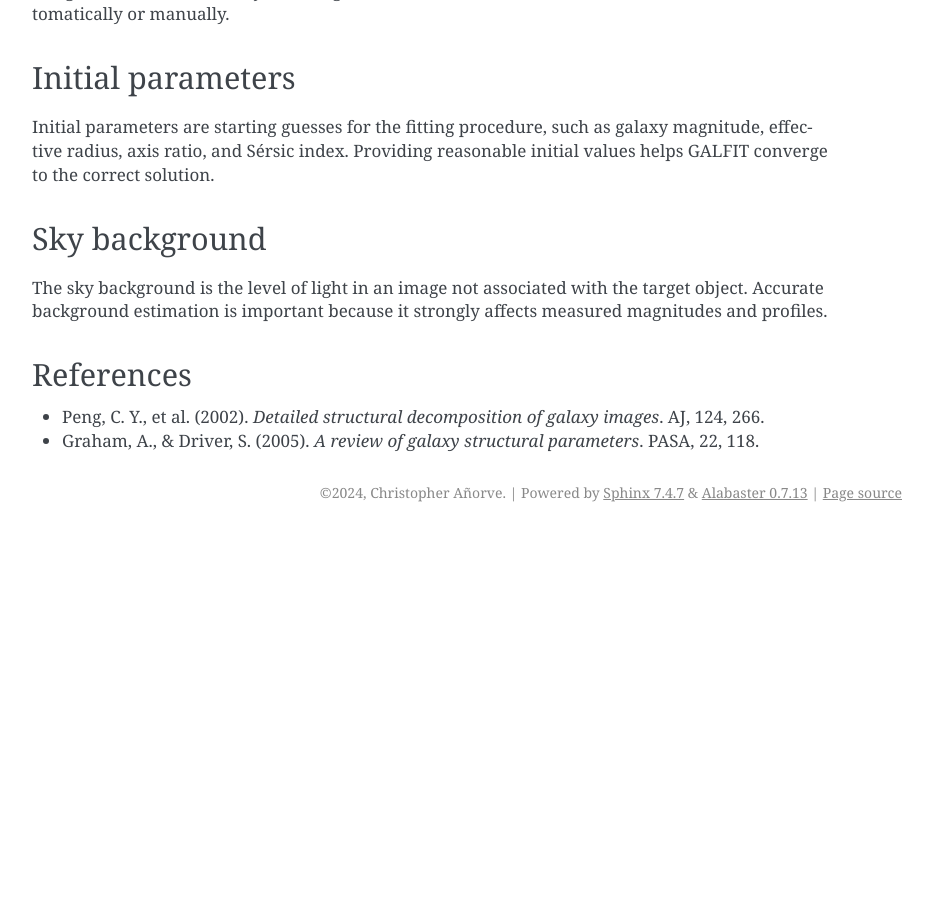
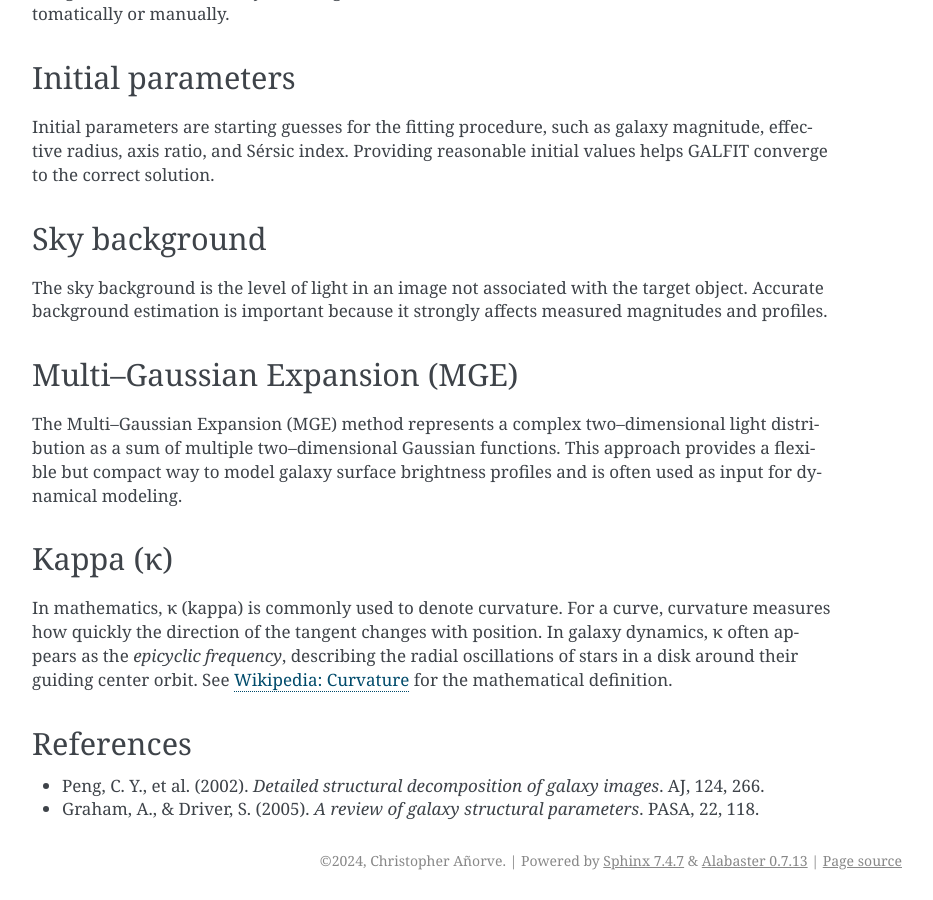
Before and after one commit to canorve/GALFITools, a Sphinx documentation site: the page built from docs/concepts.rst, in a window 1280 px wide and 900 px high, scrolled down 766 px. Shown: the whole window, without its empty margins (338-1271 px from the left). Built offline with Sphinx 7.4.7, drawn with Linux system fonts in a browser that asks for light colours; before the commit the page ends 1298 px from its top, so only the background shows below that; some of the changed text lies outside the part shown.

Commit message:
docs  updated

```diff
--- a/docs/concepts.rst
+++ b/docs/concepts.rst
@@ -7,11 +7,16 @@ terms used throughout the GALFITools documentation. The goal is to make
 the package more accessible for users who may be less familiar with
 astronomical jargon.
 
+
+.. _concept-surface-brightness:
+
 Surface brightness (SB)
 -----------------------
 Surface brightness is the flux received per unit area on the sky,
 commonly reported in magnitudes per square arcsecond (mag arcsec⁻²).
 It describes how light is distributed across a galaxy image.
+
+.. _concept-psf:
 
 Point–spread function (PSF)
 ---------------------------
@@ -42,11 +53,36 @@ as galaxy magnitude, effective radius, axis ratio, and Sérsic index.
 Providing reasonable initial values helps GALFIT converge to the correct
 solution.
 
+.. _concept-sky:
+
 Sky background
 --------------
 The sky background is the level of light in an image not associated with
 the target object. Accurate background estimation is important because
 it strongly affects measured magnitudes and profiles.
+
+.. _concept-mge:
+
+Multi–Gaussian Expansion (MGE)
+------------------------------
+The Multi–Gaussian Expansion (MGE) method represents a complex
+two–dimensional light distribution as a sum of multiple two–dimensional
+Gaussian functions. This approach provides a flexible but compact way to
+model galaxy surface brightness profiles and is often used as input for
+dynamical modeling.
+
+.. _concept-kappa:
+
+Kappa (κ)
+---------
+In mathematics, κ (kappa) is commonly used to denote curvature. For a
+curve, curvature measures how quickly the direction of the tangent
+changes with position. In galaxy dynamics, κ often appears as the
+*epicyclic frequency*, describing the radial oscillations of stars in a
+disk around their guiding center orbit. See
+`Wikipedia: Curvature <https://en.wikipedia.org/wiki/Curvature>`_ for
+the mathematical definition.
+
 
 References
 ----------
--- a/docs/index.rst
+++ b/docs/index.rst
@@ -53,7 +53,7 @@ Indices and tables
 ==================
 
 * :ref:`genindex`
-* :ref:`readme`
+* :doc:`readme`
 * :ref:`usage`
 * :ref:`api`
 * :ref:`modindex`
```
Also changed, not shown: other parts of docs/concepts.rst (+6 -0 lines).
